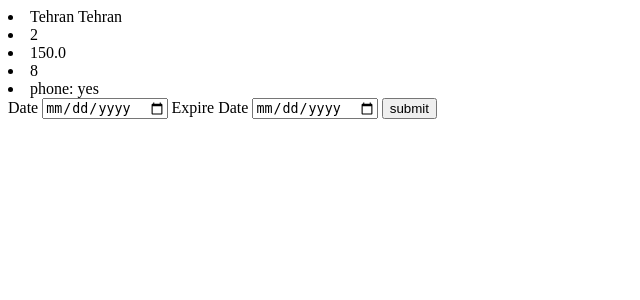
After one commit to atefeharabi/RealStates, a Django app: page /contract/apartment/1 in a window 1280 px wide. The commit adds this page. Shown: the top 300 px of the page, without its empty margins (0-640 px from the left). Run offline with Django 4.2, Linux system fonts and the light colour scheme; data comes from the database, SQL or seed files in the repository; both versions use the stored data as it was after the commit.

Commit message:
Add files via upload

```diff
--- a/RealStates/urls.py
+++ b/RealStates/urls.py
@@ -18,5 +18,6 @@ from django.urls import path, include
 
 urlpatterns = [
     path('admin/', admin.site.urls),
-    path('', include('users.urls'))
+    path('', include('users.urls')),
+    path('contract/', include('contracts.urls')),
 ]
--- a/contracts/models.py
+++ b/contracts/models.py
@@ -9,7 +9,7 @@ class Contract(models.Model):
     customer = models.ForeignKey(User, on_delete=models.CASCADE, related_name='contract_tenant',
                                verbose_name='Tenant/Buyer')
     contract_date = models.DateField('Contract Date', auto_now=True)
-    expire = models.DateField('Expire Date', null=True)
+    expire = models.DateField('Expire Date', default=None)
     h_fk = models.ForeignKey(House, on_delete=models.CASCADE, null=True, verbose_name='House ID')
     A_fk = models.ForeignKey(Apartment, on_delete=models.CASCADE, null=True, verbose_name='Apartment ID')
     s_fk = models.ForeignKey(Shop, on_delete=models.CASCADE, null=True, verbose_name='Shop ID')
--- a/contracts/urls.py
+++ b/contracts/urls.py
@@ -0,0 +1,10 @@
+from django.urls import path, include
+from .views import *
+
+
+urlpatterns = [
+    path('apartment/<int:obj_id>', ContractApartment.as_view(), name='apartment-contract'),
+    # path('apartment/<int:obj_id>', contract_apartment, name='apartment-contract'),
+    path('house/', ContractHouse.as_view(), name='house_contract'),
+    path('shop/', ContractShop.as_view(), name='shop_contract')
+]
--- a/contracts/views.py
+++ b/contracts/views.py
@@ -1,3 +1,36 @@
-from django.shortcuts import render
+from django.shortcuts import render, HttpResponse
+from django.views import View
+from users.models import *
+from .models import Contract
 
 # Create your views here.
+
+
+class ContractApartment(View):
+    model = Apartment
+
+    def get(self, request, obj_id):
+        apt = self.model.objects.get(id=obj_id)
+        return render(request, 'contracts/contract.html', {'apt': apt})
+
+    def post(self, request, obj_id):
+        date = request.POST.get('date')
+        ex_date = request.POST.get('ex_date')
+        apt_obj = self.model.objects.get(id=obj_id)
+        owner = apt_obj.owner
+        customer = User.objects.get(id=1)
+        new_contract = Contract(owner=owner, customer=customer, contract_date=date, expire=ex_date,
+                                A_fk=apt_obj)
+        new_contract.save()
+        return HttpResponse('contract successfully created...')
+
+
+class ContractHouse(View):
+    pass
+    # def get(self, request, obj_id):
+    #     return render(request, 'contracts/contract.html')
+
+
+
+class ContractShop(View):
+    pass
--- /dev/null
+++ b/templates/contracts/contract.html
@@ -0,0 +1,26 @@
+<!DOCTYPE html>
+<html lang="en">
+<head>
+    <meta charset="UTF-8">
+    <title>Contract</title>
+</head>
+<body>
+    <div>
+        <li>{{ apt.address }}</li>
+        <li>{{ apt.num_room }}</li>
+        <li>{{ apt.area }}</li>
+        <li>{{ apt.story }}</li>
+        <li>{% if apt.phone %} phone: yes {% endif %}</li>
+    </div>
+
+    <form action="" method="post">
+        {% csrf_token %}
+        <label>Date</label>
+        <input type="date" name="date">
+        <label>Expire Date</label>
+        <input type="date" name="ex_date">
+        <input type="submit" value="submit">
+    </form>
+
+</body>
+</html>
--- a/templates/users/apartment_detail.html
+++ b/templates/users/apartment_detail.html
@@ -15,5 +15,10 @@
         <div><small>Contact type: {{ object.get_contract_type_display }}</small></div>
         <div>Price: {{ object.price }}</div>
     </p>
+
+    <form action="{% url 'apartment-contract' object.id %}" method="get">
+        {% csrf_token %}
+        <input type="submit" value="contract">
+    </form>
 </body>
 </html>
--- a/users/models.py
+++ b/users/models.py
@@ -15,6 +15,9 @@ class Address(models.Model):
     floor = models.CharField('Floor', max_length=50, null=True, blank=True)
     unit = models.CharField('Unit', max_length=50, null=True, blank=True)
 
+    def __str__(self):
+        return f"{self.district} {self.city}"
+
 
 class User(models.Model):
     f_name = models.CharField('First Name', max_length=100)
@@ -28,6 +31,9 @@ class User(models.Model):
     image = models.ImageField('Profile Image', upload_to='static/images/users/', default='images/users/default.jpg')
     # Adrese mahale sokonate karbar
     address = models.ForeignKey(Address, on_delete=models.CASCADE)
+
+    def __str__(self):
+        return f"{self.f_name} {self.l_name}"
 
 
 class Apartment(models.Model):
@@ -51,6 +57,9 @@ class Apartment(models.Model):
     image = models.ImageField('Apartment Image', upload_to='static/images/apartments/', default='images/apartments/default.jpg',
                               null=True, blank=True)
 
+    def __str__(self):
+        return f"Apartment {self.contract_type} {self.price}"
+
 
 class House(models.Model):
     address = models.OneToOneField(Address, on_delete=models.CASCADE)
@@ -69,6 +78,9 @@ class House(models.Model):
     image = models.ImageField('House Image', upload_to='static/images/houses/', default='images/houses/default.jpg',
                               null=True, blank=True)
 
+    def __str__(self):
+        return f"House {self.contract_type} {self.price}"
+
 
 class Shop(models.Model):
     address = models.OneToOneField(Address, on_delete=models.CASCADE)
@@ -84,3 +96,6 @@ class Shop(models.Model):
     rent_price = models.FloatField('Rent Price', null=True, blank=True)
     image = models.ImageField('Shop Image', upload_to='static/images/shops/', default='images/shops/default.jpg',
                               null=True, blank=True)
+
+    def __str__(self):
+        return f"Shop {self.contract_type} {self.price}"
```
Also changed, not shown: contracts/migrations/0003_alter_contract_expire.py (added), db.sqlite3.
